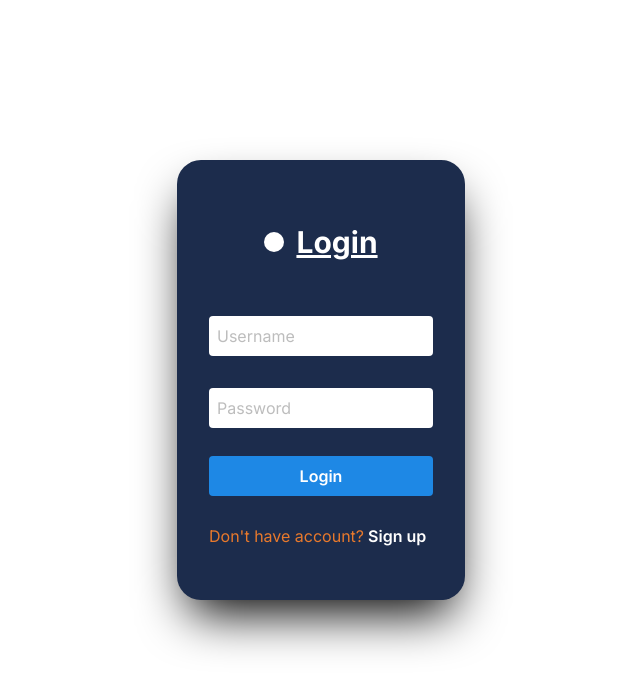
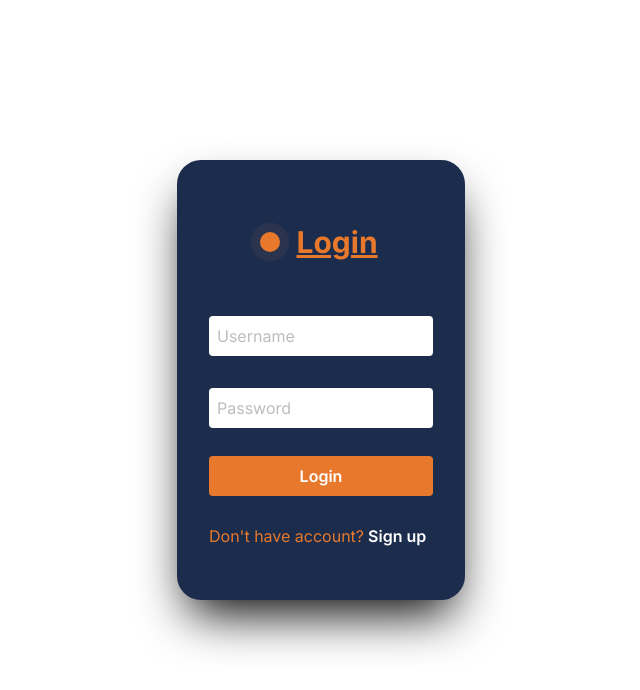
Before and after one commit to lamsal25/sales-prediction-system, a Next.js app in the folder frontend/: page /login in a window 1280 px wide. Shown: the top 690 px of the page, without its empty margins (319-959 px from the left). Built offline with nearby package versions, Linux system fonts and the light colour scheme.

Commit message:
Modified login

```diff
--- a/frontend/src/app/(auth)/login/page.js
+++ b/frontend/src/app/(auth)/login/page.js
@@ -4,15 +4,18 @@ export default function Login() {
   return (
     <div>
       <div className="card px-8 py-6 rounded-3xl bg-[#1C2C4C] w-72 mx-auto mt-40 shadow-2xl shadow-black ">
-        <div className='[display:flex] py-10 justify-center '>
-          <div className='h-5 w-5 bg-white [border:3px solid black] [border-radius:50%] mt-2'></div>
-          <h1 className="text-center font-bold text-3xl text-white ml-3"><u>Login</u></h1>
+        <div className='flex py-10 justify-center '>
+          <div className='relative h-5 w-5'>
+          <div className='h-full w-full bg-[#e49d6a] [border:3px solid black] [border-radius:50%] mt-2 absolute animate-ping right-1'></div>
+          <div className='h-5 w-5 bg-[#E8792C] [border:3px solid black] [border-radius:50%] mt-2 absolute right-1'></div>
+          </div>
+          <h1 className="text-center font-bold text-3xl text-[#E8792C] ml-3"><u>Login</u></h1>
         </div>
 
         <form action="">
           <input className="p-2 my-4 rounded w-[100%] focus:outline-blue-600" placeholder="Username" type="text" />
           <input className="p-2 my-4 rounded w-[100%] focus:outline-blue-600" placeholder="Password" type="password" />
-          <button className="bg-blue-600 hover:bg-blue-500 text-white font-semibold p-2 mt-3 rounded w-[100%]">Login</button>
+          <button className="bg-[#E8792C] hover:bg-blue-500 text-white font-semibold p-2 mt-3 rounded w-[100%]">Login</button>
           <p className="text-[#E8792C] py-7"> Don't have account?
             <a className="font-semibold text-white hover:text-blue-500 transition-all duration-200" href=""> Sign up</a>
           </p>
```
